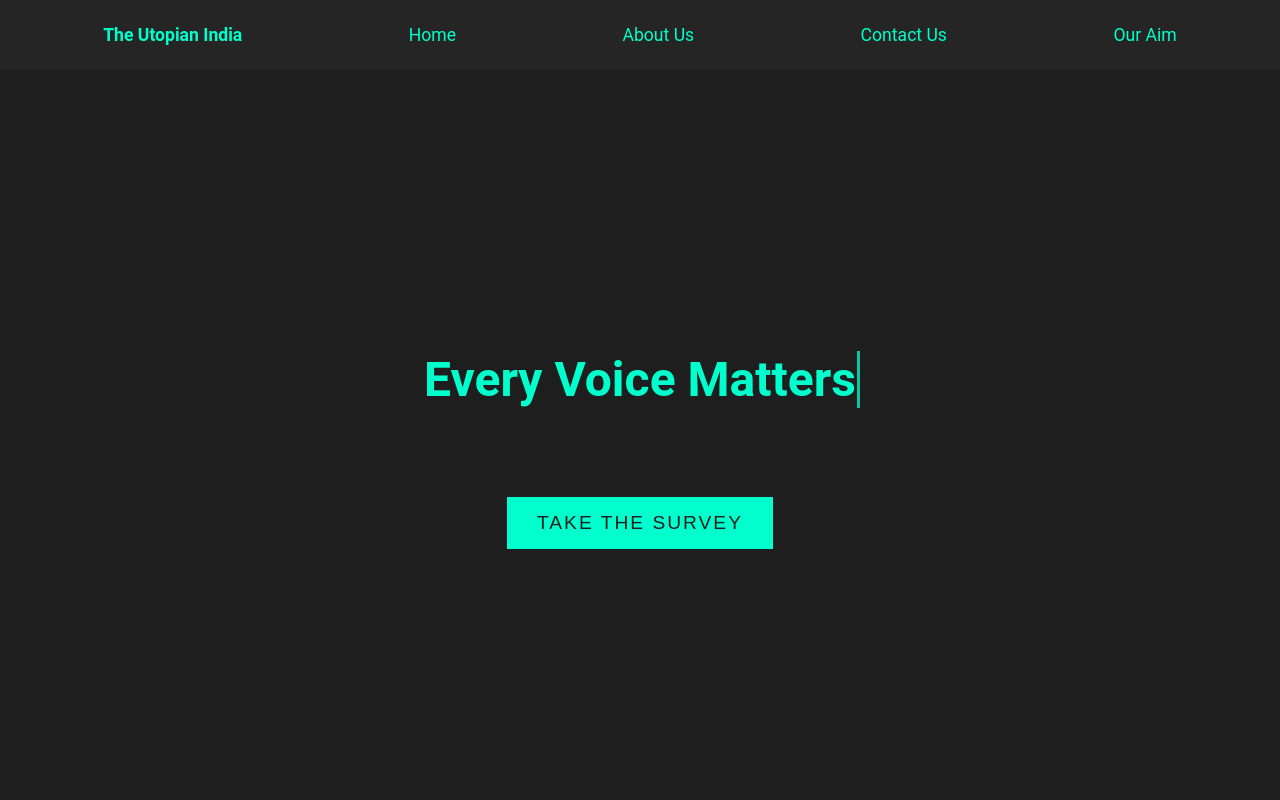
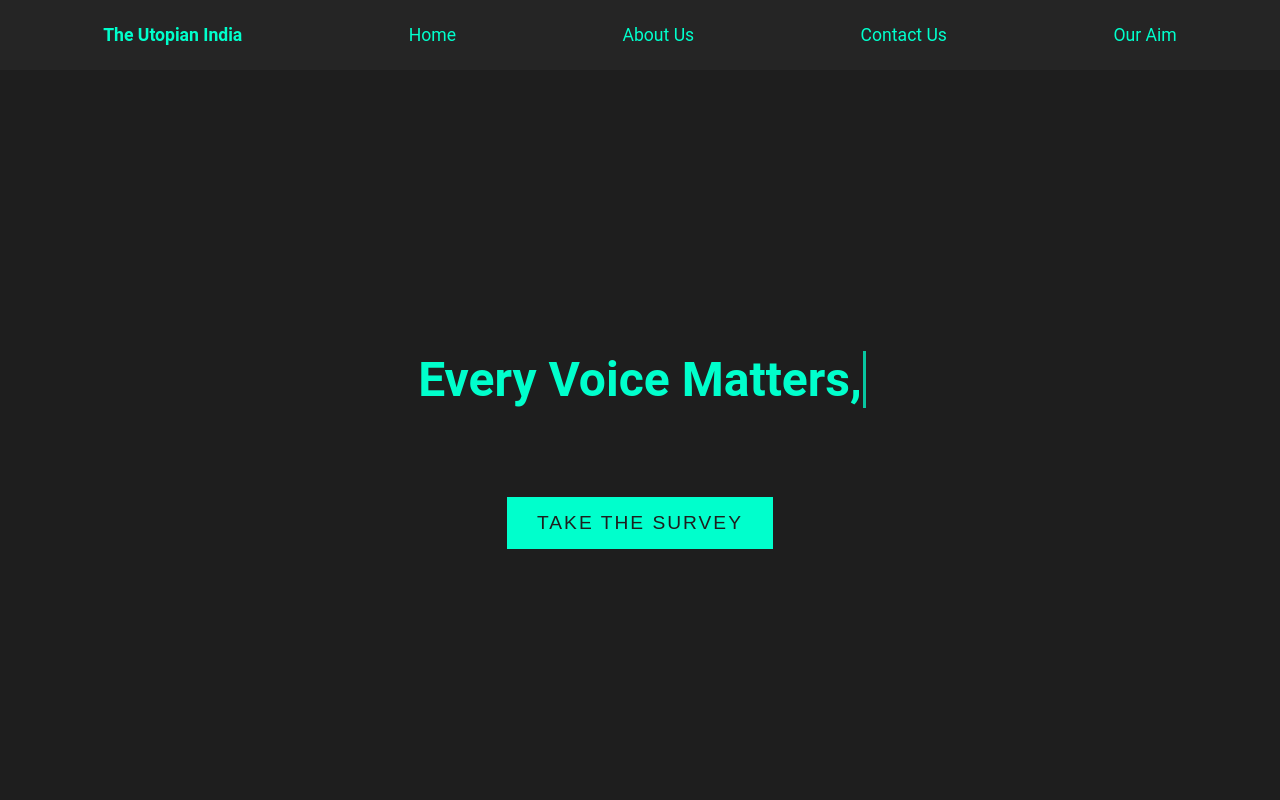
Before and after one commit to Utopian-India/Utopian-India.github.io, a plain HTML site: page index.html in a window 1280 px wide. Shown: the top 800 px of the page. Drawn offline with Linux system fonts and the light colour scheme.

Commit message:
Update index.html

```diff
--- a/index.html
+++ b/index.html
@@ -25,7 +25,7 @@
   <!-- Hero Section with Animation -->
   <div class="hero" id="home">
     <div class="animation-container">
-      <h2>Every Voice Matters</h2>
+      <h2>Every Voice Matters,</h2>
     </div>
     <button class="cta-button" onclick="window.location.href='https://docs.google.com/forms/d/e/1FAIpQLSfesvWcdURTPPeovZg4dbqjI9YeD1sMLI_sED5A2ZNr1i9PFQ/viewform?usp=sf_link'">Take the Survey</button>
   </div>
```
